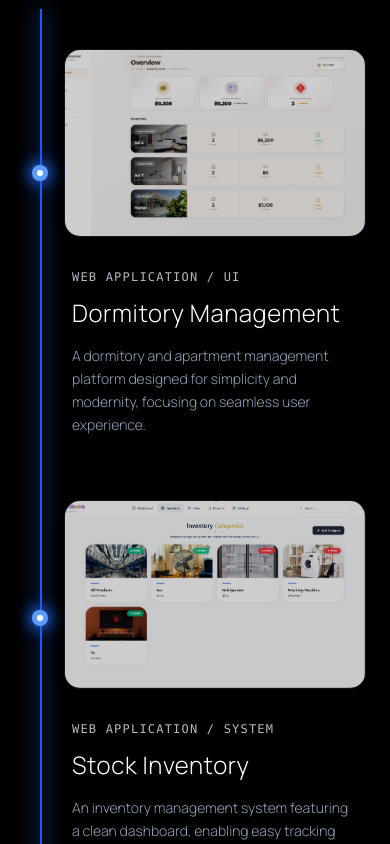
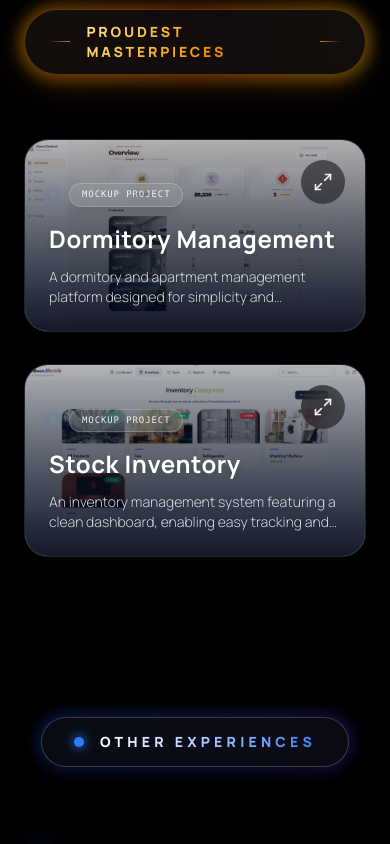
Before and after one commit to Cheeradech/Portfolio, a React (Vite) app: page / in a window 390 px wide. Shown: the part 4000-4844 px from the top of the page. Built offline with nearby package versions, Linux system fonts and the light colour scheme; a web font is replaced by a local one.

Commit message:
เเก้ Work

```diff
--- a/src/components/PortfolioWorks.jsx
+++ b/src/components/PortfolioWorks.jsx
@@ -127,7 +127,113 @@ const PortfolioWorks = React.memo(() => {
                         subtitle={t.subtitle}
                     />
 
-                    <div ref={containerRef} className="relative mt-20 pt-10 pb-10">
+                    {/* --- Featured Projects Mockup --- */}
+                    <div className="mt-16 mb-32 relative z-20">
+                        {/* Masterpiece Header */}
+                        <div className="flex flex-col items-center justify-center mb-16 relative z-20">
+                            <div className="relative group cursor-default">
+                                <div className="absolute -inset-1 bg-gradient-to-r from-amber-500 via-orange-600 to-yellow-500 rounded-full blur opacity-30 group-hover:opacity-75 transition duration-1000 group-hover:duration-300 animate-pulse"></div>
+                                <div className="relative flex items-center gap-4 px-6 md:px-10 py-3 md:py-4 bg-[#0a0a0e]/90 border border-amber-500/30 rounded-full backdrop-blur-xl shadow-[0_8px_32px_rgba(245,158,11,0.2)]">
+                                    <div className="w-6 md:w-12 h-px bg-gradient-to-r from-transparent to-amber-500/80"></div>
+                                    <span
+                                        className="text-sm md:text-base font-black tracking-[0.2em] md:tracking-[0.25em] uppercase"
+                                        style={{
+                                            background: 'linear-gradient(135deg, #fde68a 0%, #f59e0b 50%, #b45309 100%)',
+                                            WebkitBackgroundClip: 'text',
+                                            WebkitTextFillColor: 'transparent',
+                                            backgroundClip: 'text',
+                                        }}
+                                    >
+                                        {lang === 'th' ? 'โปรเจคที่ภาคภูมิใจ' : 'Proudest Masterpieces'}
+                                    </span>
+                                    <div className="w-6 md:w-12 h-px bg-gradient-to-l from-transparent to-amber-500/80"></div>
+                                </div>
+                            </div>
+                        </div>
+
+                        <div className="max-w-5xl mx-auto grid grid-cols-1 md:grid-cols-2 gap-8 lg:gap-12">
+                            {workItems.slice(0, 2).map((item, idx) => (
+                                <motion.div
+                                    key={`featured-${idx}`}
+                                    initial={{ opacity: 0, y: 40 }}
+                                    whileInView={{ opacity: 1, y: 0 }}
+                                    viewport={{ once: true, margin: "-50px" }}
+                                    transition={{ duration: 0.6, delay: idx * 0.2 }}
+                                    onClick={() => openModal(item)}
+                                    className="group relative rounded-3xl overflow-hidden bg-slate-900/50 border border-white/10 hover:border-primary/40 transition-all duration-500 cursor-pointer shadow-2xl"
+                                >
+                                    {/* Image Container */}
+                                    <div className="relative aspect-video overflow-hidden bg-black/50">
+                                        <img
+                                            src={item.img}
+                                            alt={item.title}
+                                            className="w-full h-full object-cover object-top opacity-70 group-hover:opacity-100 group-hover:scale-105 transition-all duration-700 ease-[cubic-bezier(0.25,1,0.5,1)]"
+                                        />
+                                        {/* Gradient Overlay */}
+                                        <div className="absolute inset-0 bg-gradient-to-t from-slate-950 via-slate-900/60 to-transparent opacity-90 group-hover:opacity-70 transition-opacity duration-500"></div>
+
+                                        {/* Content on Image */}
+                                        <div className="absolute w-full bottom-0 left-0 p-6 lg:p-8">
+                                            <div className="flex items-center gap-3 mb-4">
+                                                <span className="w-2 h-2 rounded-full bg-primary shadow-[0_0_10px_rgba(37,99,235,0.8)] animate-pulse"></span>
+                                                <span className="text-[9px] text-white/90 font-mono tracking-widest uppercase bg-white/10 backdrop-blur-md px-3 py-1 rounded-full border border-white/20 shadow-lg">Mockup Project</span>
+                                            </div>
+                                            <div className="transform xl:translate-y-6 group-hover:translate-y-0 transition-transform duration-500">
+                                                <h3 className="text-2xl lg:text-3xl font-bold text-white mb-3 tracking-wide group-hover:text-primary transition-colors duration-300 drop-shadow-md">
+                                                    {item.title}
+                                                </h3>
+                                                <p className="text-sm text-slate-200/90 font-light line-clamp-2 xl:opacity-0 group-hover:opacity-100 transition-opacity duration-500 drop-shadow-sm">
+                                                    {lang === 'th' ? item.descTh : item.descEn}
+                                                </p>
+                                            </div>
+                                        </div>
+
+                                        <div className="absolute top-5 right-5 bg-black/50 backdrop-blur-md p-3 rounded-full text-white/90 md:opacity-0 group-hover:opacity-100 md:scale-75 group-hover:scale-100 transition-all duration-500">
+                                            <Maximize2 size={20} />
+                                        </div>
+                                    </div>
+                                </motion.div>
+                            ))}
+                        </div>
+                    </div>
+                    {/* --- End of Featured Projects Mockup --- */}
+
+                    {/* --- Other Projects Heading --- */}
+                    <motion.div
+                        initial={{ opacity: 0, y: 30 }}
+                        whileInView={{ opacity: 1, y: 0 }}
+                        viewport={{ once: true, margin: "-100px" }}
+                        transition={{ duration: 0.6 }}
+                        className="mt-40 mb-20 relative z-20 flex flex-col items-center justify-center text-center"
+                    >
+                        <div className="relative group cursor-default">
+                            {/* Animated Background Glow */}
+                            <div className="absolute -inset-0.5 bg-gradient-to-r from-blue-600 to-indigo-600 rounded-full blur opacity-40 group-hover:opacity-75 transition duration-1000 group-hover:duration-300"></div>
+
+                            {/* Inner Capsule */}
+                            <div className="relative inline-flex items-center gap-4 px-8 py-3.5 rounded-full border border-white/20 bg-[#0a0a0e]/90 backdrop-blur-xl shadow-[0_8px_32px_rgba(0,0,0,0.5)]">
+                                {/* Ping Dot */}
+                                <span className="relative flex h-2.5 w-2.5">
+                                    <span className="animate-ping absolute inline-flex h-full w-full rounded-full bg-blue-400 opacity-70"></span>
+                                    <span className="relative inline-flex rounded-full h-2.5 w-2.5 bg-blue-500 shadow-[0_0_12px_rgba(59,130,246,0.9)]"></span>
+                                </span>
+
+                                <span
+                                    className="text-sm md:text-base font-black tracking-[0.3em] uppercase"
+                                    style={{
+                                        background: 'linear-gradient(to right, #ffffff, #a5c8ff, #3b82f6)',
+                                        WebkitBackgroundClip: 'text',
+                                        WebkitTextFillColor: 'transparent',
+                                        backgroundClip: 'text',
+                                    }}
+                                >
+                                    Other Experiences
+                                </span>
+                            </div>
+                        </div>
+                    </motion.div>
+
+                    <div ref={containerRef} className="relative mt-8 pt-10 pb-10">
                         {/* Center Line Trunk (Base Faded) */}
                         <div className="hidden md:block absolute left-1/2 top-0 bottom-0 w-[2px] bg-white/10 -translate-x-1/2"></div>
                         <div className="block md:hidden absolute left-4 top-0 bottom-0 w-[2px] bg-white/10"></div>
@@ -190,7 +296,7 @@ const PortfolioWorks = React.memo(() => {
 
                                     {/* Content Wrapping */}
                                     <div className={`w-full pl-10 md:pl-0 ${isEven ? 'md:pr-14 md:text-right md:col-start-1 md:col-end-2' : 'md:pl-14 md:col-start-2 md:col-end-3'}`}>
-                                        <div className="w-full aspect-[16/10] rounded-2xl overflow-hidden mb-8 bg-slate-800/20 relative shadow-lg border border-white/5 group-hover:border-primary/30 transition-all duration-500">
+                                        <div className="w-full aspect-video rounded-2xl overflow-hidden mb-8 bg-slate-800/20 relative shadow-lg border border-white/5 group-hover:border-primary/30 transition-all duration-500">
                                             <img
                                                 alt={item.alt}
                                                 className="w-full h-full object-cover object-top opacity-80 group-hover:opacity-100 group-hover:scale-105 transition-all duration-700 ease-[cubic-bezier(0.25,1,0.5,1)] will-change-transform"
--- a/src/components/TechPad.jsx
+++ b/src/components/TechPad.jsx
@@ -177,8 +177,9 @@ export default function TechPad() {
         }
 
         // Get coordinates — support both mouse and touch events
-        const clientX = e.touches ? e.touches[0].clientX : e.clientX;
-        const clientY = e.touches ? e.touches[0].clientY : e.clientY;
+        const touch = (e.touches && e.touches[0]) || (e.changedTouches && e.changedTouches[0]);
+        const clientX = touch ? touch.clientX : e.clientX;
+        const clientY = touch ? touch.clientY : e.clientY;
 
         for (const cap of keyCapsRef.current) {
             const rect = cap.getBoundingClientRect();
```
Also changed, not shown: src/translations.js (+4 -4 lines), 2 other files (tests, documents, lock files or other folders).
